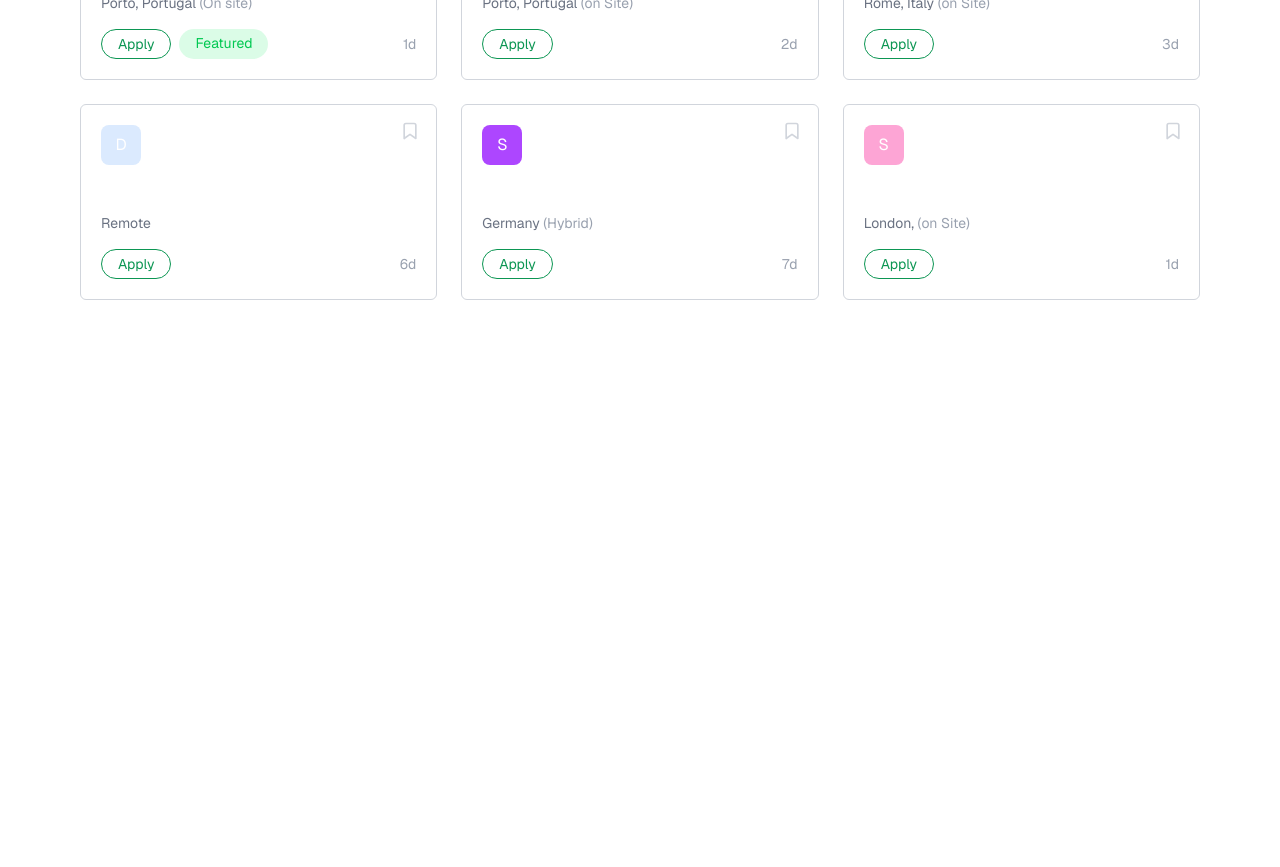
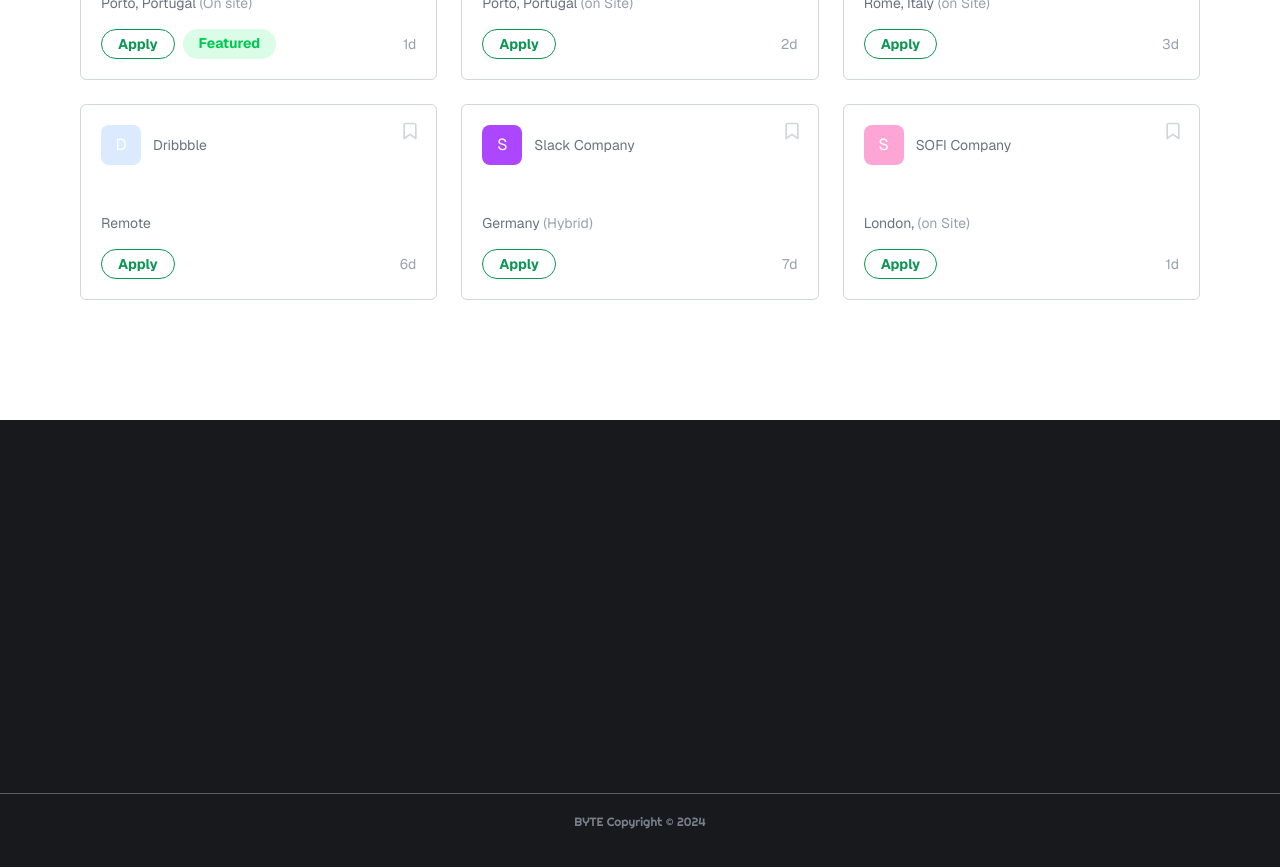
Before and after one commit to basedbyte/byte_dapp, a Next.js app in the folder fe/: page / in a window 1280 px wide. Shown: the part 2680-3547 px from the top of the page. Before the commit the page ends 3100 px from the top, so only its background shows below. Built offline with nearby package versions, Linux system fonts and the light colour scheme.

Commit message:
footerPage 50%

```diff
--- a/fe/src/app/page.tsx
+++ b/fe/src/app/page.tsx
@@ -6,6 +6,7 @@
 import HowPage from "@/components/homePage/howPage";
 import Talents from "@/components/homePage/talentsPage";
 import Jobs from "@/components/homePage/jobsPage";
+import Footer from "@/components/homePage/footer";
 export default function Home() {
   return (
     <div className="flex flex-col min-h-screen">
@@ -40,6 +41,9 @@
           </div>
         </div>
       </main>
+      <footer>
+        <Footer/>
+      </footer>
     </div>
   );
 }
--- /dev/null
+++ b/fe/src/components/homePage/footer.tsx
@@ -0,0 +1,14 @@
+import React from 'react'
+
+const footer = () => {
+  return (
+    <footer className="w-full h-[452px] bg-[#18191C] flex flex-col justify-center items-center py-5">
+        <div className="w-full h-[350px]"></div>
+        <div className="w-full border-t text-xs border-[#595f69] text-[#767F8C] flex items-center justify-center py-5">
+            <p>BYTE Copyright © 2024</p>
+        </div>
+    </footer>
+  )
+}
+
+export default footer
--- a/fe/src/components/homePage/jobsPage.tsx
+++ b/fe/src/components/homePage/jobsPage.tsx
@@ -115,8 +115,13 @@
               </button>
 
               {/* Profile */}
-              <div className={`w-10 h-10 rounded-lg ${job.logoColor} text-white flex items-center justify-center mb-4`}>
-                {job.company.charAt(0)}
+              <div className="flex items-center gap-3 mb-4">
+                <div className={`w-10 h-10 rounded-lg ${job.logoColor} text-white flex items-center justify-center`}>
+                  {job.company.charAt(0)}
+                </div>
+                <div>
+                  <p className="text-sm text-gray-500">{job.company}</p>
+                </div>
               </div>
 
               {/* Job details */}
@@ -127,7 +132,7 @@
 
               {/* Apply button and tags */}
               <div className="flex items-center justify-between">
-                <div className="flex gap-2">
+                <div className="flex gap-2 font-bold">
                   <button className="hover:bg-[#0C9653] hover:text-white px-4 py-1 border border-[#0C9653] text-[#0C9653] rounded-full text-sm ">
                     Apply
                   </button>
```
